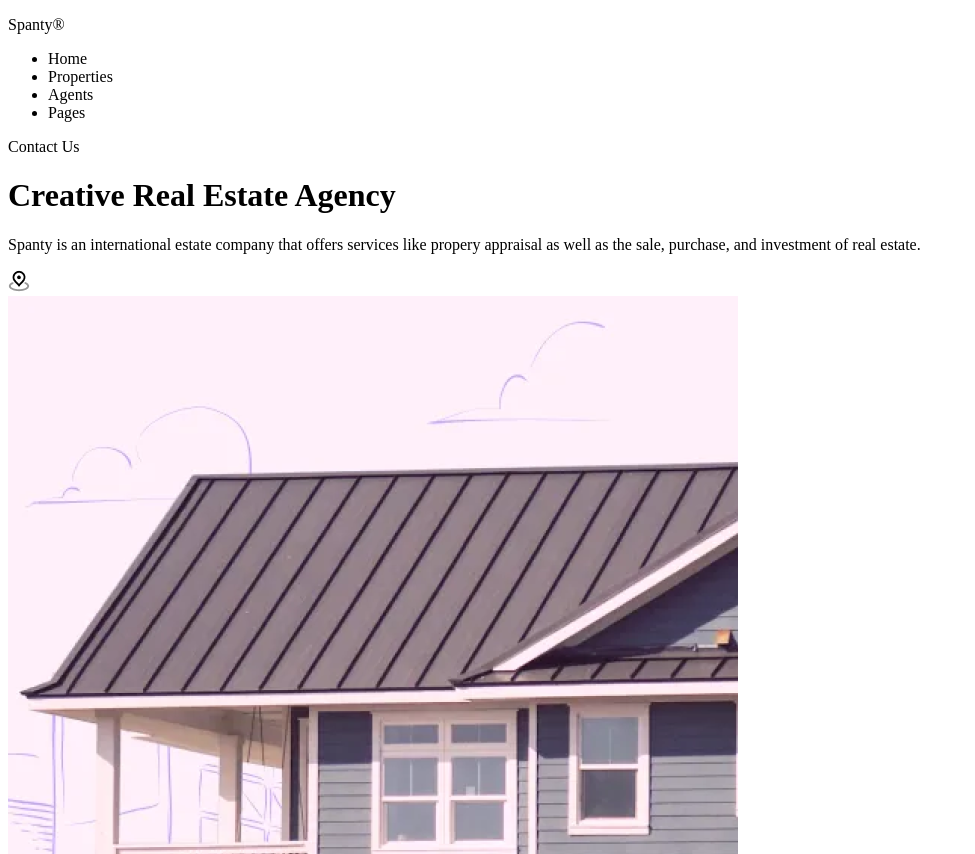
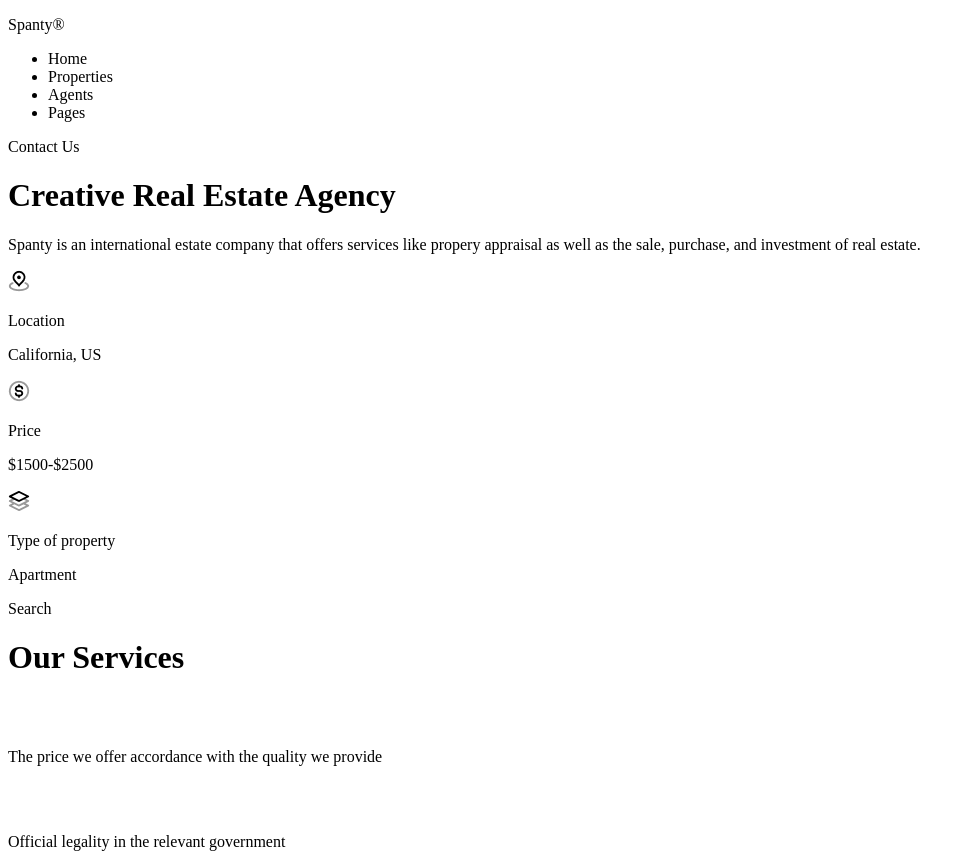
Before and after one commit to Wesley-Martinez14/Wesley-Martinez14.github.io, a plain HTML site: page index.html in a window 1280 px wide. Shown: the top 854 px of the page, without its empty margins (0-975 px from the left). Drawn offline with Linux system fonts and the light colour scheme.

Commit message:
header html

```diff
--- a/index.html
+++ b/index.html
@@ -26,26 +26,84 @@
                 </div>
                 <div class="info-header">
                     <div class="info-h">
-                        <h1>Creative Real
+                        <div>
+                            <h1>Creative Real
                             Estate Agency</h1>
-                        <div>
                             <p>
                                 Spanty is an international estate company that offers
                                 services like propery appraisal as well as the sale,
                                 purchase, and investment of real estate.
                             </p>
                         </div>
-                        <div class="servicios-spanty">
+                        <div class="menu-servicios">
 
                             <div class="busqueda-compra">
-                                <div class="localizacion">
+                                <div class="menu-s">
                                     <div>
-                                    <img src="img/marker.png" alt="marker">
+                                     <img src="img/marker.png" alt="marker">
+                                    </div>
+                                    <div>
+                                        <p class="texto-gris">
+                                            Location
+                                        </p>
+                                        <p>
+                                            California, US
+                                        </p>
+                                    </div>
                                 </div>
+                                <div class="menu-s">
+                                    <div>
+                                        <img src="img/dollar-circle.png" alt="Moneda">
+                                    </div>
+                                    <div>
+                                        <p class="texto-gris">
+                                            Price
+                                        </p>
+                                        <p>
+                                            $1500-$2500
+                                        </p>
+                                    </div>
+                                </div>
+                                <div class="menu-s">
+                                    <div>
+                                        <img src="img/layers-three.png">
+                                    </div>
+                                    <div>
+                                        <p class="texto-gris">
+                                            Type of property
+                                        </p>
+                                        <p>
+                                            Apartment
+                                        </p>
+                                    </div>
+                                </div>
+                                <div class="search">
+                                    <p> Search</p>
                                 </div>
                             </div>
                             <div class="info-productos">
 
+                            </div>
+                            <div class="servicios-info">
+                                <div>
+                                    <h1>Our Services</h1>
+                                </div>
+                                <div class="Servicios-descripcion">
+                                    <div>
+                                        <img src="img/coins-03.png">
+                                    </div>
+                                    <div>
+                                        <p>The price we offer accordance
+                                            with the quality we provide</p>
+                                    </div>
+                                    <div>
+                                        <img src="img/gift-01.png">
+                                    </div>
+                                    <div>
+                                        <p>Official legality in the relevant
+                                            government</p>
+                                    </div>
+                                </div>
                             </div>
                         </div>
                     </div>
```
